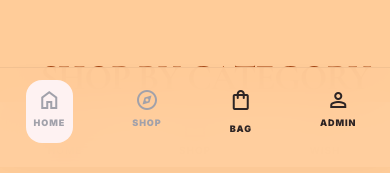
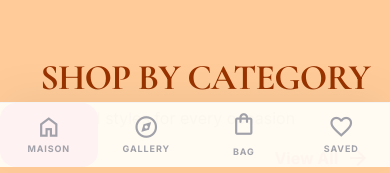
Before and after one commit to Sampath7890/rarerat, a website: page index.html in a window 390 px wide. Shown: the part 677-850 px from the top of the page. Drawn offline with nearby package versions, Linux system fonts and the light colour scheme.

Commit message:
feat: hide admin login link and consolidate navigation

```diff
--- a/index.html
+++ b/index.html
@@ -410,20 +410,26 @@
 
     <!-- Mobile Bottom Navigation -->
     <div
-        class="md:hidden fixed bottom-0 left-0 w-full z-50 border-t bg-surface dark:bg-zinc-900/95 backdrop-blur-lg border-zinc-100 dark:border-zinc-800 shadow-[0_-10px_40px_rgba(0,0,0,0.05)] pb-safe">
+        class="md:hidden fixed bottom-0 left-0 w-full z-50 border-t bg-surface/95 dark:bg-zinc-900/95 backdrop-blur-2xl border-zinc-100 dark:border-zinc-800 shadow-[0_-10px_40px_rgba(0,0,0,0.05)] pb-safe">
         <div class="flex justify-around items-center h-16">
-            <a class="mobile-nav-link flex flex-col items-center justify-center text-zinc-400 w-1/3 h-full" href="#/">
-                <span class="material-symbols-outlined text-[28px]">home</span>
-                <span class="text-[10px] font-bold uppercase tracking-widest mt-0.5">Home</span>
+            <a class="mobile-nav-link flex flex-col items-center justify-center text-zinc-400 w-1/4 h-full transition-all" href="#/">
+                <span class="material-symbols-outlined text-[26px]">home</span>
+                <span class="text-[9px] font-bold uppercase tracking-widest mt-0.5">Maison</span>
             </a>
-            <a class="mobile-nav-link flex flex-col items-center justify-center text-zinc-400 w-1/3 h-full" href="#/shop">
-                <span class="material-symbols-outlined text-[28px]">storefront</span>
-                <span class="text-[10px] font-bold uppercase tracking-widest mt-0.5">Shop</span>
+            <a class="mobile-nav-link flex flex-col items-center justify-center text-zinc-400 w-1/4 h-full transition-all" href="#/shop">
+                <span class="material-symbols-outlined text-[26px]">explore</span>
+                <span class="text-[9px] font-bold uppercase tracking-widest mt-0.5">Gallery</span>
             </a>
-            <a class="mobile-nav-link flex flex-col items-center justify-center text-zinc-400 w-1/3 h-full"
-                href="#/wishlist">
-                <span class="material-symbols-outlined text-[28px]">favorite</span>
-                <span class="text-[10px] font-bold uppercase tracking-widest mt-0.5">Wish</span>
+            <a class="mobile-nav-link flex flex-col items-center justify-center text-zinc-400 w-1/4 h-full transition-all" href="#/cart">
+                <div class="relative">
+                    <span class="material-symbols-outlined text-[26px]">shopping_bag</span>
+                    <span id="mobile-cart-badge" class="absolute -top-1.5 -right-2 bg-primary text-white text-[8px] min-w-[16px] h-4 flex items-center justify-center rounded-full font-black hidden">0</span>
+                </div>
+                <span class="text-[9px] font-bold uppercase tracking-widest mt-0.5">Bag</span>
+            </a>
+            <a class="mobile-nav-link flex flex-col items-center justify-center text-zinc-400 w-1/4 h-full transition-all" href="#/wishlist">
+                <span class="material-symbols-outlined text-[26px]">favorite</span>
+                <span class="text-[9px] font-bold uppercase tracking-widest mt-0.5">Saved</span>
             </a>
         </div>
     </div>
@@ -1426,27 +1432,7 @@
         }
     </script>
 
-    <div class="mobile-bottom-nav md:hidden">
-        <a href="#/" class="mobile-nav-link flex flex-col items-center gap-1 text-zinc-400 p-2 transition-all">
-            <span class="material-symbols-outlined text-[24px]">home</span>
-            <span class="text-[9px] font-black uppercase tracking-widest">Home</span>
-        </a>
-        <a href="#/shop" class="mobile-nav-link flex flex-col items-center gap-1 text-zinc-400 p-2 transition-all">
-            <span class="material-symbols-outlined text-[24px]">explore</span>
-            <span class="text-[9px] font-black uppercase tracking-widest">Shop</span>
-        </a>
-        <a href="#/cart" class="mobile-nav-link flex flex-col items-center gap-1 text-[#2D2424] p-2 transition-all">
-            <div class="relative">
-                <span class="material-symbols-outlined text-[24px]">shopping_bag</span>
-                <span id="mobile-cart-badge" class="absolute -top-1.5 -right-2 bg-primary text-white text-[8px] min-w-[16px] h-4 flex items-center justify-center rounded-full font-black">0</span>
-            </div>
-            <span class="text-[9px] font-black uppercase tracking-widest">Bag</span>
-        </a>
-        <a href="#/admin" class="mobile-nav-link flex flex-col items-center gap-1 text-[#2D2424] p-2 transition-all">
-            <span class="material-symbols-outlined text-[24px]">person</span>
-            <span class="text-[9px] font-black uppercase tracking-widest">Admin</span>
-        </a>
-    </div>
+
 
     <script>
         // Update Mobile Cart Badge
```
